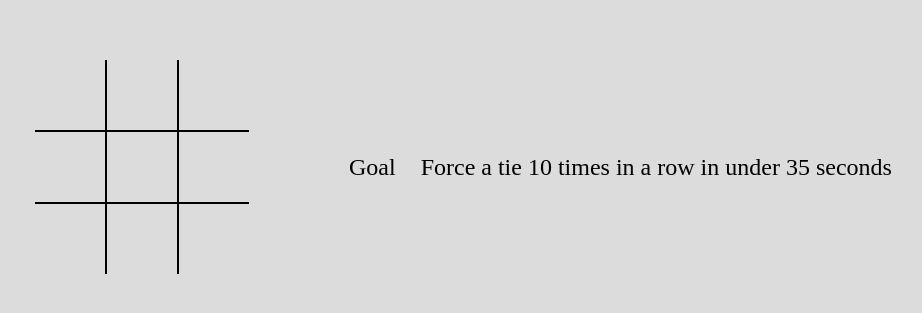
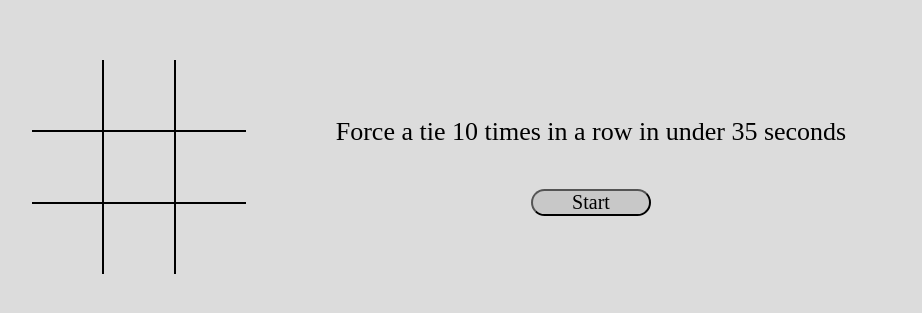
Before and after one commit to cuzUrGnocchi/odin-tic-tac-toe, a website built with webpack: page dist/index.html in a window 1280 px wide. Shown: the part 233-546 px from the top of the page, without its empty margins (191-1113 px from the left). Built offline with nearby package versions, Linux system fonts and the light colour scheme.

Commit message:
Make sidebar more concise

```diff
--- a/src/assets/styles.css
+++ b/src/assets/styles.css
@@ -11,11 +11,10 @@
 body {
   height: 100vh;
   background-color: var(--newspaper);
-  display: grid;
-  grid-template-columns: 300px 600px;
-  align-content: center;
+  display: flex;
   justify-content: center;
-  column-gap: 100px;
+  align-items: center;
+  column-gap: 70px;
 }
 
 h2 {
@@ -24,8 +23,6 @@ h2 {
 }
 
 .board {
-  justify-self: end;
-  align-self: start;
   display: grid;
   grid-template-columns: repeat(3, 70px);
   grid-template-rows: repeat(3, 70px);
@@ -47,21 +44,24 @@ h2 {
 
 .sidebar {
   display: grid;
-  grid-template-columns: min-content 1fr;
-  align-content: center;
+  grid-template-columns: 550px;
+  grid-template-rows: repeat(2, 30px);
+  justify-items: center;
   align-items: center;
-  column-gap: 25px;
-  row-gap: 10px;
-}
-
-.sidebar > h2 {
-  line-height: 24px;
-  font-size: 24px;
-  font-weight: 500;
-  text-wrap: nowrap;
+  row-gap: 40px;
 }
 
 .sidebar > p {
   line-height: 24px;
-  font-size: 24px;
+  font-size: 26px;
 }
+
+.start-button {
+  width: 120px;
+  border-radius: 15px;
+  border-width: 2px;
+  background-color: rgb(200, 200, 200);
+  font-size: 20px;
+  font-family: 'Times New Roman', Times, serif;
+  font-weight: 500;
+}
--- a/src/view/Sidebar.js
+++ b/src/view/Sidebar.js
@@ -6,13 +6,14 @@ function renderSidebar() {
   const sidebar = document.createElement('div');
   sidebar.classList.add('sidebar');
 
-  const goalTitle = document.createElement('h2');
-  goalTitle.textContent = 'Goal';
-  sidebar.appendChild(goalTitle);
-
   const goalDescription = document.createElement('p');
   goalDescription.textContent = 'Force a tie 10 times in a row in under 35 seconds';
   sidebar.appendChild(goalDescription);
+
+  const startButton = document.createElement('button');
+  startButton.classList.add('start-button');
+  startButton.textContent = 'Start';
+  sidebar.appendChild(startButton);
 
   // const timerTitle = document.createElement('h2');
   // timerTitle.textContent = 'Time left';
```
